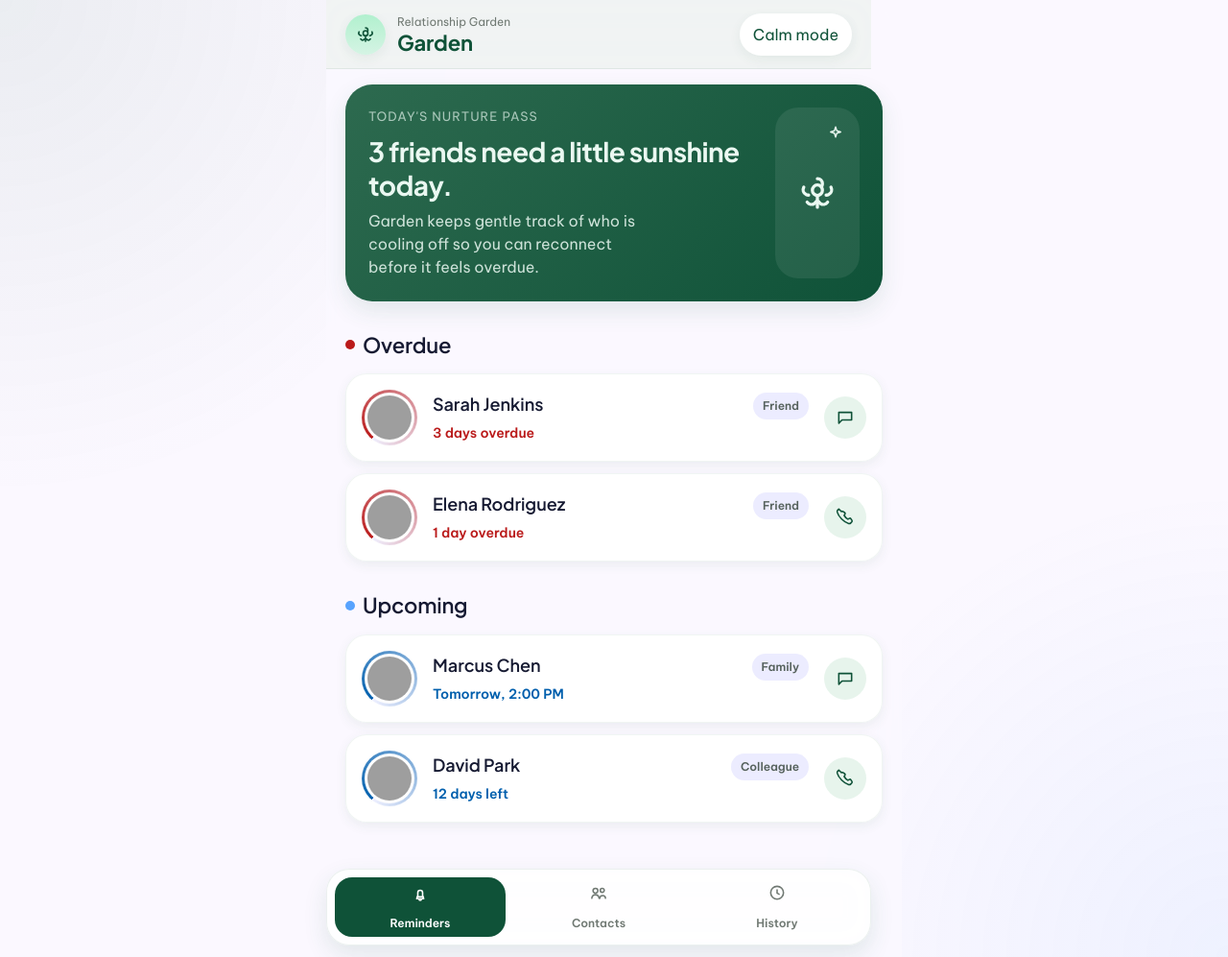
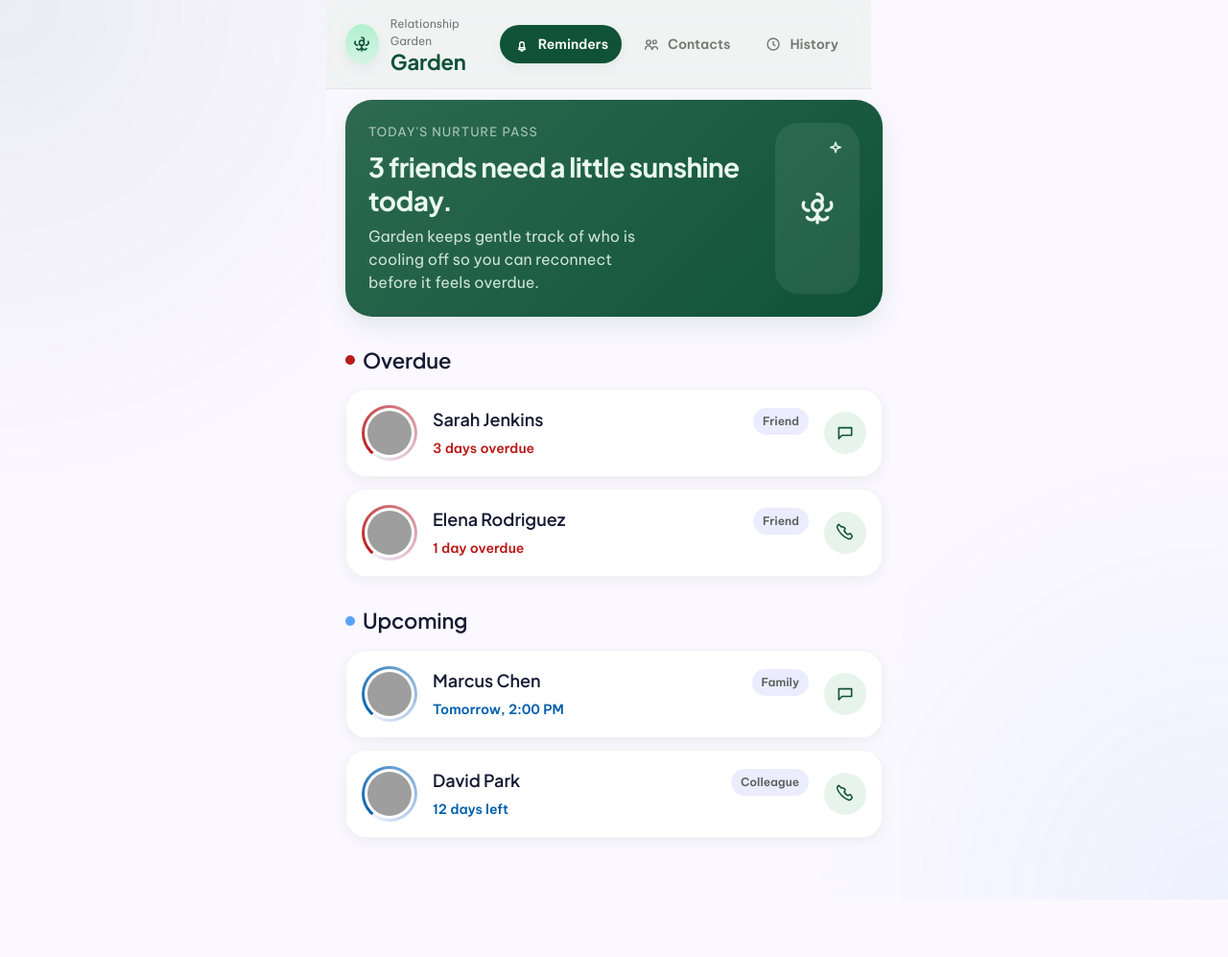
Before and after one commit to Johan-Melin/contact-garden, a React (Vite) app: page / in a window 1280 px wide. Shown: the whole page at 96% size. After the commit the page ends 937 px from the top, so only its background shows below. Built offline with nearby package versions, Linux system fonts and the light colour scheme; grey boxes are pictures that could not be loaded.

Commit message:
feat: move app navigation into header

```diff
--- a/src/App.css
+++ b/src/App.css
@@ -14,26 +14,27 @@
   background: rgba(251, 248, 255, 0.84);
   backdrop-filter: blur(10px);
   position: relative;
-  padding-bottom: 108px;
 }
 
 .contacts-app__main {
-  padding: 88px var(--garden-space-5) 0;
+  padding: 104px var(--garden-space-5) var(--garden-space-7);
 }
 
 .top-bar {
   position: fixed;
   top: 0;
   width: min(calc(100% - 32px), var(--garden-max-width));
-  height: 72px;
+  min-height: 88px;
   display: flex;
   align-items: center;
   justify-content: space-between;
-  padding: 0 var(--garden-space-5);
+  padding: var(--garden-space-4) var(--garden-space-5);
   background: rgba(240, 244, 242, 0.92);
   border-bottom: 1px solid rgba(15, 82, 56, 0.08);
   backdrop-filter: blur(14px);
   z-index: 10;
+  gap: var(--garden-space-4);
+  flex-wrap: nowrap;
 }
 
 .top-bar--subdued {
@@ -44,6 +45,8 @@
   display: flex;
   align-items: center;
   gap: var(--garden-space-3);
+  min-width: 0;
+  flex: 1 1 auto;
 }
 
 .top-bar__avatar {
@@ -73,6 +76,7 @@
   font: 700 22px/1.1 var(--garden-font-heading);
   letter-spacing: -0.01em;
   color: var(--garden-primary);
+  white-space: nowrap;
 }
 
 .icon-button {
@@ -82,6 +86,48 @@
   background: var(--garden-surface);
   color: var(--garden-primary);
   box-shadow: var(--garden-shadow-soft);
+}
+
+.top-bar__nav {
+  display: flex;
+  align-items: center;
+  gap: var(--garden-space-2);
+  flex-wrap: nowrap;
+  justify-content: flex-end;
+  flex: 0 0 auto;
+  min-width: 0;
+}
+
+.top-bar__nav-item {
+  border: 0;
+  min-height: 40px;
+  padding: 0 14px;
+  border-radius: var(--garden-radius-pill);
+  background: transparent;
+  color: var(--garden-text-subtle);
+  font-size: 14px;
+  font-weight: 600;
+  display: inline-flex;
+  align-items: center;
+  gap: 8px;
+  white-space: nowrap;
+  flex: 0 0 auto;
+}
+
+.top-bar__nav-item--active {
+  background: var(--garden-primary);
+  color: #ffffff;
+  box-shadow: var(--garden-shadow-soft);
+}
+
+.top-bar__nav-icon {
+  width: 18px;
+  height: 18px;
+  flex: 0 0 auto;
+}
+
+.top-bar__nav-label {
+  display: inline;
 }
 
 .reminders-page {
@@ -288,43 +334,9 @@
   color: var(--garden-primary);
 }
 
-.reminder-card__action-icon,
-.bottom-nav__icon {
+.reminder-card__action-icon {
   width: 20px;
   height: 20px;
-}
-
-.bottom-nav {
-  position: fixed;
-  bottom: 12px;
-  width: min(calc(100% - 32px), calc(var(--garden-max-width) - 8px));
-  display: grid;
-  grid-template-columns: repeat(3, minmax(0, 1fr));
-  gap: var(--garden-space-2);
-  padding: var(--garden-space-2);
-  background: rgba(255, 255, 255, 0.92);
-  border: 1px solid rgba(15, 82, 56, 0.08);
-  border-radius: 24px;
-  box-shadow: var(--garden-shadow-float);
-  backdrop-filter: blur(14px);
-}
-
-.bottom-nav__item {
-  border: 0;
-  background: transparent;
-  color: var(--garden-text-subtle);
-  border-radius: 18px;
-  min-height: 62px;
-  display: grid;
-  place-items: center;
-  gap: var(--garden-space-1);
-  font-size: 12px;
-  font-weight: 600;
-}
-
-.bottom-nav__item--active {
-  background: var(--garden-primary);
-  color: #ffffff;
 }
 
 .contacts-page {
@@ -967,12 +979,7 @@
 
   .top-bar {
     width: 100%;
-  }
-
-  .bottom-nav {
-    bottom: 0;
-    width: 100%;
-    border-radius: 24px 24px 0 0;
+    padding-inline: var(--garden-space-4);
   }
 
   .hero-panel {
@@ -987,4 +994,25 @@
   .icon-button {
     padding-inline: 12px;
   }
+
+  .top-bar__eyebrow {
+    display: none;
+  }
+
+  .top-bar__nav {
+    justify-content: flex-end;
+  }
 }
+
+@media (max-width: 560px) {
+  .top-bar__nav-item {
+    width: 40px;
+    min-width: 40px;
+    padding: 0;
+    justify-content: center;
+  }
+
+  .top-bar__nav-label {
+    display: none;
+  }
+}
--- a/src/features/contacts/components/bottom-nav.tsx
+++ /dev/null
@@ -1,42 +0,0 @@
-import type { ReactNode } from 'react'
-import { BellIcon, ClockIcon, PeopleIcon } from './icons'
-import type { TopLevelScreen } from '../types'
-
-type NavItem = {
-  id: TopLevelScreen
-  label: string
-  icon: ReactNode
-}
-
-const items: NavItem[] = [
-  { id: 'reminders', label: 'Reminders', icon: <BellIcon className="bottom-nav__icon" /> },
-  { id: 'contacts', label: 'Contacts', icon: <PeopleIcon className="bottom-nav__icon" /> },
-  { id: 'history', label: 'History', icon: <ClockIcon className="bottom-nav__icon" /> },
-]
-
-type BottomNavProps = {
-  activeScreen: TopLevelScreen
-  onSelect: (screen: TopLevelScreen) => void
-}
-
-export function BottomNav({ activeScreen, onSelect }: BottomNavProps) {
-  return (
-    <nav className="bottom-nav" aria-label="Primary">
-      {items.map((item) => {
-        const isActive = item.id === activeScreen
-        return (
-          <button
-            key={item.id}
-            type="button"
-            className={isActive ? 'bottom-nav__item bottom-nav__item--active' : 'bottom-nav__item'}
-            aria-current={isActive ? 'page' : undefined}
-            onClick={() => onSelect(item.id)}
-          >
-            {item.icon}
-            <span>{item.label}</span>
-          </button>
-        )
-      })}
-    </nav>
-  )
-}
--- a/src/features/contacts/components/contacts-app-shell.tsx
+++ b/src/features/contacts/components/contacts-app-shell.tsx
@@ -1,5 +1,4 @@
 import { useState } from 'react'
-import { BottomNav } from './bottom-nav'
 import { TopBar } from './top-bar'
 import { RemindersPage } from '../pages/reminders-page'
 import { ContactsPage } from '../pages/contacts-page'
@@ -41,11 +40,12 @@ export function ContactsAppShell() {
   return (
     <div className="app-shell contacts-app">
       <div className="contacts-app__frame">
-        <TopBar subdued={!showBottomNav} />
+        <TopBar
+          subdued={!showBottomNav}
+          activeScreen={showBottomNav ? activeScreen : undefined}
+          onNavigate={showBottomNav ? setActiveView : undefined}
+        />
         <main className="contacts-app__main">{page}</main>
-        {showBottomNav ? (
-          <BottomNav activeScreen={activeScreen} onSelect={setActiveView} />
-        ) : null}
       </div>
     </div>
   )
--- a/src/features/contacts/components/top-bar.tsx
+++ b/src/features/contacts/components/top-bar.tsx
@@ -1,10 +1,25 @@
-import { FlowerIcon } from './icons'
+import { BellIcon, ClockIcon, FlowerIcon, PeopleIcon } from './icons'
+import type { TopLevelScreen } from '../types'
 
 type TopBarProps = {
   subdued?: boolean
+  activeScreen?: TopLevelScreen
+  onNavigate?: (screen: TopLevelScreen) => void
 }
 
-export function TopBar({ subdued = false }: TopBarProps) {
+const navItems: TopLevelScreen[] = ['reminders', 'contacts', 'history']
+
+const navIcons = {
+  reminders: BellIcon,
+  contacts: PeopleIcon,
+  history: ClockIcon,
+} as const
+
+export function TopBar({
+  subdued = false,
+  activeScreen,
+  onNavigate,
+}: TopBarProps) {
   return (
     <header className={subdued ? 'top-bar top-bar--subdued' : 'top-bar'}>
       <div className="top-bar__identity">
@@ -16,9 +31,34 @@ export function TopBar({ subdued = false }: TopBarProps) {
           <h1 className="top-bar__title">Garden</h1>
         </div>
       </div>
-      <button type="button" className="icon-button">
-        Calm mode
-      </button>
+
+      {activeScreen && onNavigate ? (
+        <nav className="top-bar__nav" aria-label="Primary">
+          {navItems.map((screen) => {
+            const isActive = screen === activeScreen
+            const label = screen.charAt(0).toUpperCase() + screen.slice(1)
+            const Icon = navIcons[screen]
+
+            return (
+              <button
+                key={screen}
+                type="button"
+                className={isActive ? 'top-bar__nav-item top-bar__nav-item--active' : 'top-bar__nav-item'}
+                aria-current={isActive ? 'page' : undefined}
+                aria-label={label}
+                onClick={() => onNavigate(screen)}
+              >
+                <Icon className="top-bar__nav-icon" />
+                <span className="top-bar__nav-label">{label}</span>
+              </button>
+            )
+          })}
+        </nav>
+      ) : (
+        <button type="button" className="icon-button">
+          Calm mode
+        </button>
+      )}
     </header>
   )
 }
```
